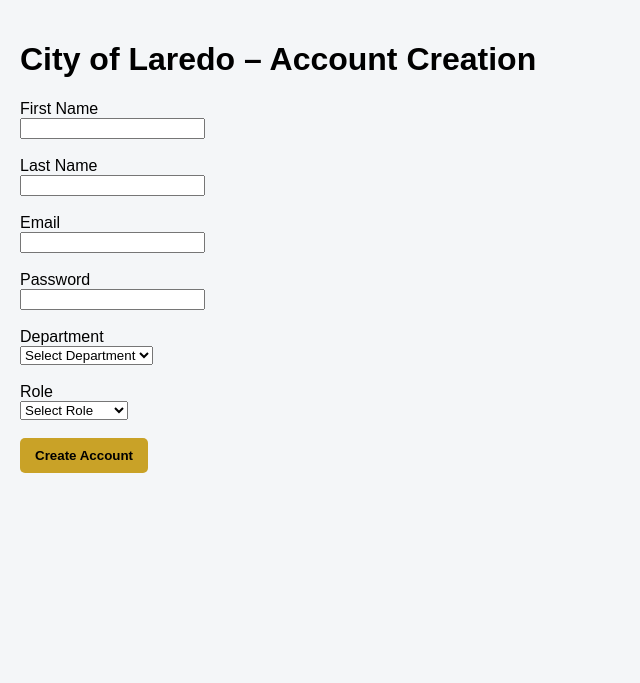
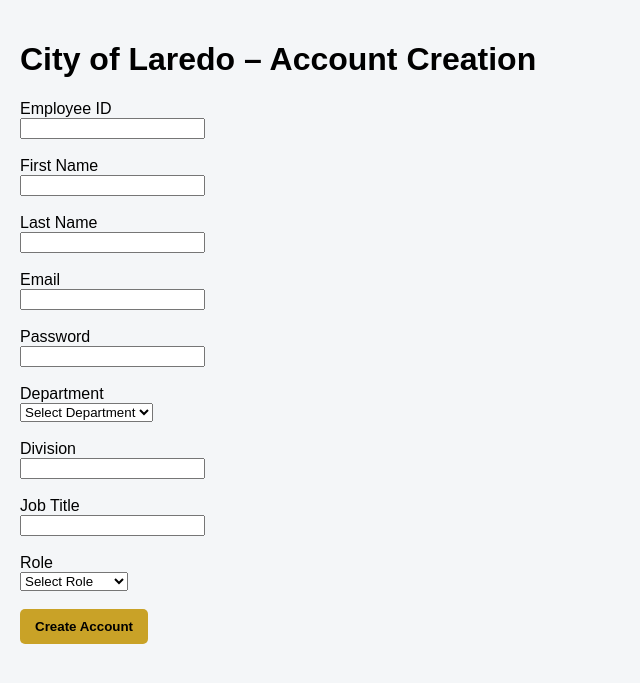
Before and after one commit to markyebra/group_project, a Flask app: page /create-account in a window 1280 px wide. Shown: the part 71-754 px from the top of the page, without its empty margins (0-640 px from the left). Run offline with Flask 3, Linux system fonts and the light colour scheme.

Commit message:
changed db to add required titles and improved director_dashboard.html/ create_account.html

```diff
--- a/app.py
+++ b/app.py
@@ -38,7 +38,7 @@
             db = get_db()
             user = db.execute(
                 """
-                SELECT id, first_name, last_name, email, role, department
+                SELECT id, employee_id, first_name, last_name, email, role, department, division, job_title
                 FROM users
                 WHERE id = ?
                 """,
@@ -52,11 +52,11 @@
         db = get_db()
         user = db.execute(
             """
-            SELECT first_name, last_name, email, role, department, created_at
+            SELECT employee_id, first_name, last_name, email, role, department, division, job_title, created_at
             FROM users
             WHERE id = ?
             """,
-            (session["user_id"],),
+            (session["user_id"],)
         ).fetchone()
         return render_template("account_details.html", user=user)
 
@@ -256,24 +256,71 @@
     @app.route("/create-account", methods=["GET", "POST"])
     def create_account():
         if request.method == "POST":
+            employee_id = request.form.get("employee_id", "").strip()
             first_name = request.form.get("first_name", "").strip()
             last_name = request.form.get("last_name", "").strip()
             email = request.form.get("email", "").strip().lower()
             password = request.form.get("password", "")
-            role = request.form.get("role", "")
-            department = request.form.get("department", "")
-            flash("Account created successfully!", "success")
+            role = request.form.get("role", "").strip()
+            department = request.form.get("department", "").strip()
+            division = request.form.get("division", "").strip()
+            job_title = request.form.get("job_title", "").strip()
+
+            errors = []
+
+            if not employee_id:
+                errors.append("Employee ID is required.")
+            if not first_name:
+                errors.append("First name is required.")
+            if not last_name:
+                errors.append("Last name is required.")
+            if not email:
+                errors.append("Email is required.")
+            if not password:
+                errors.append("Password is required.")
+            if role not in ["requestor", "director", "tech", "admin"]:
+                errors.append("A valid role is required.")
+            if not department:
+                errors.append("Department is required.")
+            if not division:
+                errors.append("Division is required.")
+            if not job_title:
+                errors.append("Job title is required.")
+
             db = get_db()
+
+            existing_user = db.execute(
+                """
+                SELECT id
+                FROM users
+                WHERE email = ? OR employee_id = ?
+                """,
+                (email, employee_id)
+            ).fetchone()
+
+            if existing_user:
+                errors.append("An account with that email or employee ID already exists.")
+
+            if errors:
+                for e in errors:
+                    flash(e, "error")
+                return render_template("create_account.html")
 
             pw_hash = generate_password_hash(password, method="pbkdf2:sha256")
 
-            db.execute("""
-                INSERT OR IGNORE INTO users (first_name, last_name, email, password_hash, role, department)
-                VALUES (?, ?, ?, ?, ?, ?)
-            """, (first_name, last_name, email, pw_hash, role, department))
+            db.execute(
+                """
+                INSERT INTO users
+                    (employee_id, first_name, last_name, email, password_hash, role, department, division, job_title)
+                VALUES (?, ?, ?, ?, ?, ?, ?, ?, ?)
+                """,
+                (employee_id, first_name, last_name, email, pw_hash, role, department, division, job_title)
+            )
 
             db.commit()
+            flash("Account created successfully!", "success")
             return redirect(url_for("login"))
+
         return render_template("create_account.html")
 
     @app.route("/logout")
@@ -292,78 +339,6 @@
         )
 
     # ---- Requestor routes ----
-
-    @app.route("/request/new", methods=["GET", "POST"])
-    @login_required
-    @role_required("requestor", "admin")
-    def new_request():
-        if request.method == "POST":
-            division = request.form.get("division", "").strip()
-            job_title = request.form.get("job_title", "").strip()
-            camera_location = request.form.get("camera_location", "").strip()
-            start_time = request.form.get("start_time", "").strip()
-            end_time = request.form.get("end_time", "").strip()
-            reason = request.form.get("reason", "").strip()
-            building = request.form.get("building", "").strip()
-
-            errors = []
-            if not division:
-                errors.append("Division is required.")
-            if not job_title:
-                errors.append("Job title is required.")
-            if not camera_location:
-                errors.append("Camera number is required.")
-            if not start_time:
-                errors.append("Start time is required.")
-            if not end_time:
-                errors.append("End time is required.")
-            if not reason:
-                errors.append("Reason is required.")
-            if not building:
-                errors.append("Building is required.")
-
-            try:
-                start_dt = datetime.fromisoformat(start_time)
-                end_dt = datetime.fromisoformat(end_time)
-                if end_dt <= start_dt:
-                    errors.append("End time must be after start time.")
-            except Exception:
-                errors.append("Invalid date/time format.")
-
-            if errors:
-                for e in errors:
-                    flash(e, "error")
-                return render_template("new_request.html")
-
-            db = get_db()
-            cur = db.execute(
-                """
-                INSERT INTO footage_requests
-                    (requestor_id, division, job_title, building, camera_location, start_time, end_time, reason, status)
-                VALUES (?, ?, ?, ?, ?, ?, ?, ?, 'Pending')
-                """,
-                (
-                    session["user_id"],
-                    division,
-                    job_title,
-                    building,
-                    camera_location,
-                    start_time,
-                    end_time,
-                    reason,
-                ),
-            )
-            db.commit()
-
-            request_id = cur.lastrowid
-            log_action("REQUEST_SUBMITTED", request_id=request_id)
-
-            flash(f"Request #{request_id} submitted successfully.", "success")
-            return redirect(url_for("requestor_dashboard"))
-
-        return render_template("new_request.html")
-
-
     @app.route("/requests/mine")
     @login_required
     @role_required("requestor", "admin")
@@ -413,14 +388,94 @@
                 fr.status,
                 fr.director_comment,
                 fr.submitted_at,
+                u.employee_id,
                 u.first_name,
-                u.last_name
+                u.last_name,
+                u.email,
+                u.department,
+                u.division AS user_division,
+                u.job_title AS user_job_title
             FROM footage_requests fr
             JOIN users u ON fr.requestor_id = u.id
             ORDER BY fr.submitted_at DESC
             """
         ).fetchall()
         return render_template("director_dashboard.html", requests=rows)
+
+    @app.route("/request/new", methods=["GET", "POST"])
+    @login_required
+    @role_required("requestor", "admin")
+    def new_request():
+        db = get_db()
+
+        user = db.execute(
+            """
+            SELECT employee_id, first_name, last_name, department, division, job_title
+            FROM users
+            WHERE id = ?
+            """,
+            (session["user_id"],)
+        ).fetchone()
+
+        if request.method == "POST":
+            building = request.form.get("building", "").strip()
+            camera_location = request.form.get("camera_location", "").strip()
+            start_time = request.form.get("start_time", "").strip()
+            end_time = request.form.get("end_time", "").strip()
+            reason = request.form.get("reason", "").strip()
+
+            errors = []
+
+            if not building:
+                errors.append("Building is required.")
+            if not camera_location:
+                errors.append("Camera number is required.")
+            if not start_time:
+                errors.append("Start time is required.")
+            if not end_time:
+                errors.append("End time is required.")
+            if not reason:
+                errors.append("Reason is required.")
+
+            try:
+                start_dt = datetime.fromisoformat(start_time)
+                end_dt = datetime.fromisoformat(end_time)
+                if end_dt <= start_dt:
+                    errors.append("End time must be after start time.")
+            except Exception:
+                errors.append("Invalid date/time format.")
+
+            if errors:
+                for e in errors:
+                    flash(e, "error")
+                return render_template("new_request.html", user=user)
+
+            cur = db.execute(
+                """
+                INSERT INTO footage_requests
+                    (requestor_id, division, job_title, building, camera_location, start_time, end_time, reason, status)
+                VALUES (?, ?, ?, ?, ?, ?, ?, ?, 'Pending')
+                """,
+                (
+                    session["user_id"],
+                    user["division"],
+                    user["job_title"],
+                    building,
+                    camera_location,
+                    start_time,
+                    end_time,
+                    reason
+                )
+            )
+            db.commit()
+
+            request_id = cur.lastrowid
+            log_action("REQUEST_SUBMITTED", request_id=request_id)
+
+            flash(f"Request #{request_id} submitted successfully.", "success")
+            return redirect(url_for("requestor_dashboard"))
+
+        return render_template("new_request.html", user=user)
 
     @app.route("/director/request/<int:request_id>/update", methods=["POST"])
     @login_required
--- a/schema.sql
+++ b/schema.sql
@@ -2,12 +2,15 @@
 
 CREATE TABLE IF NOT EXISTS users (
   id INTEGER PRIMARY KEY AUTOINCREMENT,
+  employee_id TEXT NOT NULL UNIQUE,
   first_name TEXT NOT NULL,
   last_name  TEXT NOT NULL,
   email      TEXT NOT NULL UNIQUE,
   password_hash TEXT NOT NULL,
   role TEXT NOT NULL CHECK (role IN ('requestor','director','tech','admin')),
   department TEXT,
+  division TEXT,
+  job_title TEXT,
   is_active INTEGER NOT NULL DEFAULT 1,
   created_at TEXT NOT NULL DEFAULT (datetime('now')),
   updated_at TEXT NOT NULL DEFAULT (datetime('now'))
--- a/templates/create_account.html
+++ b/templates/create_account.html
@@ -1,5 +1,6 @@
 {% extends "base.html" %}
 {% block title %}Create Account{% endblock %}
+
 {% block content %}
   <h1>City of Laredo – Account Creation</h1>
 
@@ -14,33 +15,44 @@
   {% endwith %}
 
   <form method="post">
-    <label>First Name</label><br/>
-    <input type="text" name="first_name" required /><br/><br/>
+    <label for="employee_id">Employee ID</label><br/>
+    <input type="text" id="employee_id" name="employee_id" required /><br/><br/>
 
-    <label>Last Name</label><br/>
-    <input type="text" name="last_name" required /><br/><br/>
+    <label for="first_name">First Name</label><br/>
+    <input type="text" id="first_name" name="first_name" required /><br/><br/>
 
-    <label>Email</label><br/>
-    <input type="email" name="email" required /><br/><br/>
+    <label for="last_name">Last Name</label><br/>
+    <input type="text" id="last_name" name="last_name" required /><br/><br/>
 
-    <label>Password</label><br/>
-    <input type="password" name="password" required /><br/><br/>
+    <label for="email">Email</label><br/>
+    <input type="email" id="email" name="email" required /><br/><br/>
 
-    <label>Department</label><br/>
-    <select name="department" required>
+    <label for="password">Password</label><br/>
+    <input type="password" id="password" name="password" required /><br/><br/>
+
+    <label for="department">Department</label><br/>
+    <select id="department" name="department" required>
       <option value="">Select Department</option>
-      <option value="public_safety">Public Safety</option>
-      <option value="transportation">Transportation</option>
-      <option value="utilities">Utilities</option>
-    <select><br/><br/>
+      <option value="Public Safety">Public Safety</option>
+      <option value="Transportation">Transportation</option>
+      <option value="Utilities">Utilities</option>
+    </select><br/><br/>
 
-    <label>Role</label><br/>
-    <select name="role" required>
+    <label for="division">Division</label><br/>
+    <input type="text" id="division" name="division" required /><br/><br/>
+
+    <label for="job_title">Job Title</label><br/>
+    <input type="text" id="job_title" name="job_title" required /><br/><br/>
+
+    <label for="role">Role</label><br/>
+    <select id="role" name="role" required>
       <option value="">Select Role</option>
       <option value="requestor">Employee</option>
       <option value="director">Director</option>
       <option value="tech">Network Team</option>
+      <option value="admin">Admin</option>
     </select><br/><br/>
+
     <button type="submit">Create Account</button>
   </form>
-  {% endblock %}
+{% endblock %}
```
Also changed, not shown: templates/director_dashboard.html (+12 -1 lines), requests.db, 1 other file.
